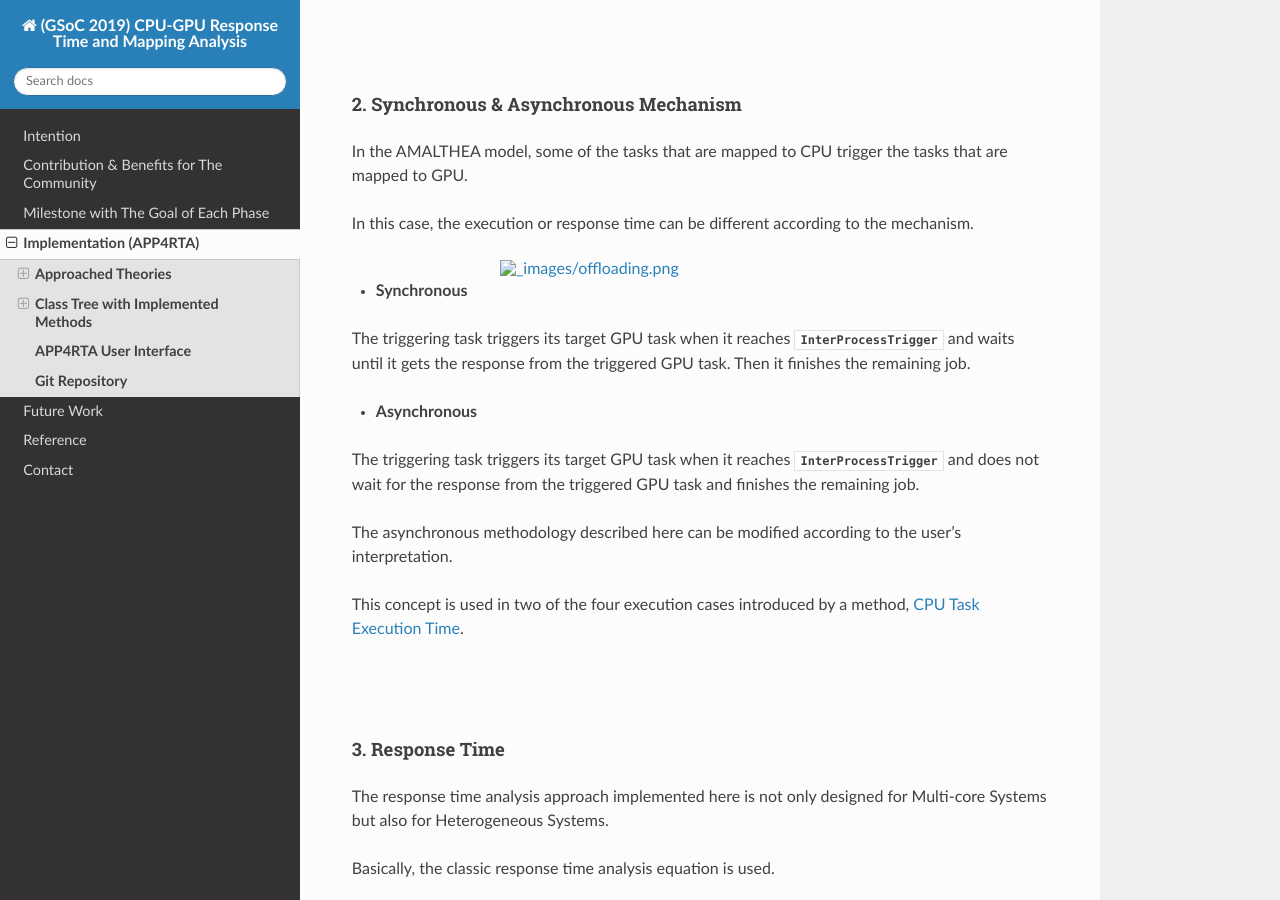
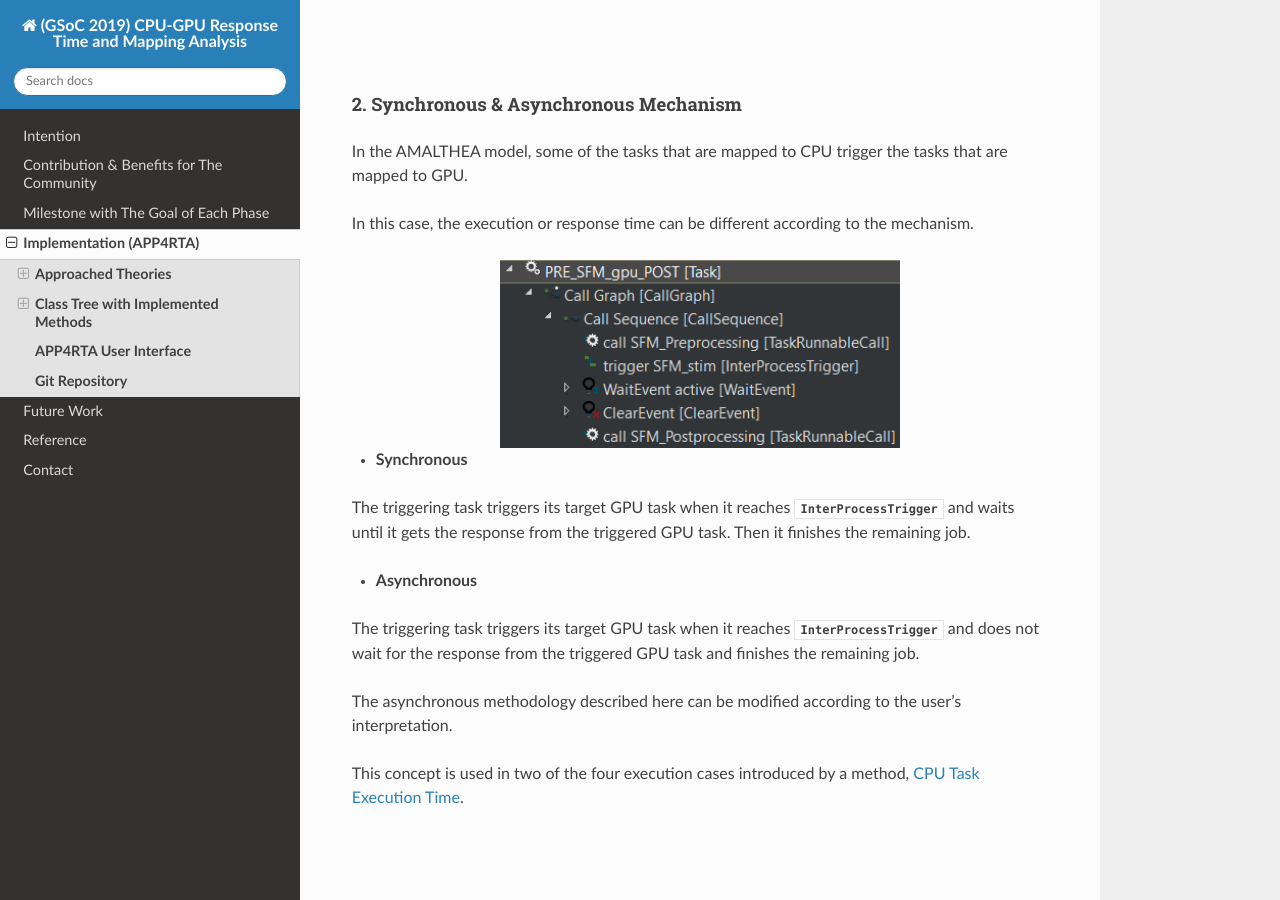
Before and after one commit to junh-ki/gsoc_doc, a Sphinx documentation site: the page built from docs/source/contents/implementation.rst, in a window 1280 px wide and 900 px high, scrolled down 809 px. Built offline with Sphinx 7.4.7 and the Read the Docs theme 2.0.0, drawn with Linux system fonts in a browser that asks for light colours.

Commit message:
file extension name corrected

```diff
--- a/docs/source/contents/implementation.rst
+++ b/docs/source/contents/implementation.rst
@@ -44,7 +44,7 @@ In the AMALTHEA model, some of the tasks that are mapped to CPU trigger the task
 
 In this case, the execution or response time can be different according to the mechanism.
 
-.. image:: /_images/offloading.png
+.. image:: /_images/offloading.PNG
 	:width: 400
 	:align: center
 
@@ -448,12 +448,12 @@ It should ignore offloading runnables and take the required labels(read from pre
 
 For example, here is a task named SFM which is originally a GPU Task.
 
-.. image:: /_images/GPUTask_SFM.png
+.. image:: /_images/GPUTask_SFM.PNG
 	:align: center
 
 Since the task is newly mapped to CPU, the offloading runnables (`SFM_host_to_device`, `SFM_device_to_host`) which are in charge of offloading workload to GPU and copying back to CPU are not needed anymore.
 
-.. image:: /_images/offloading.png
+.. image:: /_images/offloading.PNG
 	:align: center
 
 Instead, the labels from runnables before (`Pre-processing`) & after (`Post-processing`) the `InterProcessTrigger` are considered.
```
